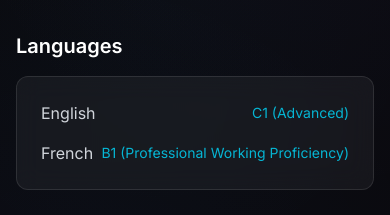
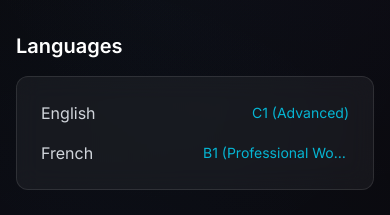
Before and after one commit to ShubhamShirsekar/portfolio-website, a Next.js app: page /about in a window 390 px wide. Shown: the part 2024-2239 px from the top of the page. Built offline with nearby package versions, Linux system fonts and the light colour scheme.

Commit message:
Fix mobile alignment for Languages list (use grid with right-aligned proficiency)

```diff
--- a/src/app/about/page.tsx
+++ b/src/app/about/page.tsx
@@ -131,9 +131,9 @@ export default function AboutPage() {
               <h3 className="text-xl font-semibold text-white mb-4">Languages</h3>
               <div className="glass-card p-6 space-y-4">
                 {languages.map((lang, i) => (
-                  <div key={i} className="flex items-center justify-between">
-                    <span className="text-gray-300">{lang.name.split(' — ')[0]}</span>
-                    <span className="text-accent-cyan text-sm">{lang.name.split(' — ')[1]}</span>
+                  <div key={i} className="grid grid-cols-2 items-center gap-4">
+                    <span className="text-gray-300 text-left truncate">{lang.name.split(' — ')[0]}</span>
+                    <span className="text-accent-cyan text-sm text-right truncate">{lang.name.split(' — ')[1]}</span>
                   </div>
                 ))}
               </div>
```
